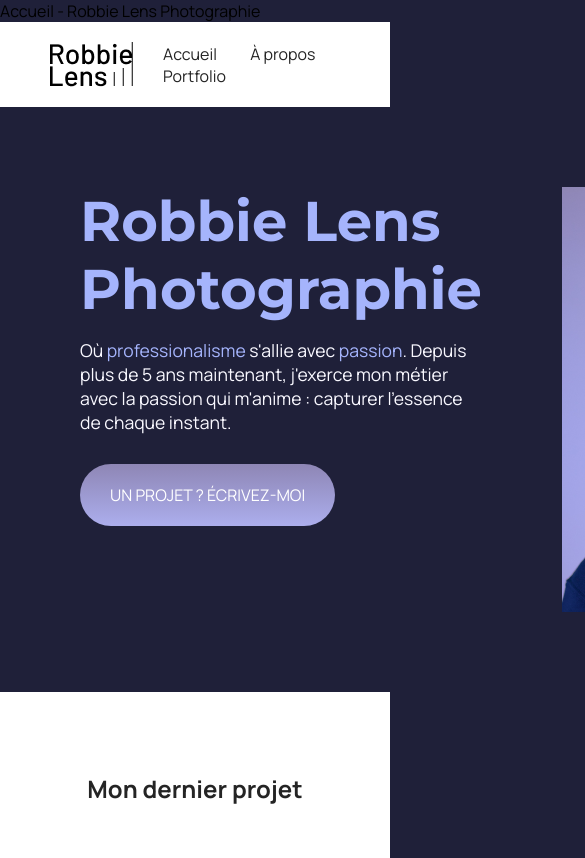
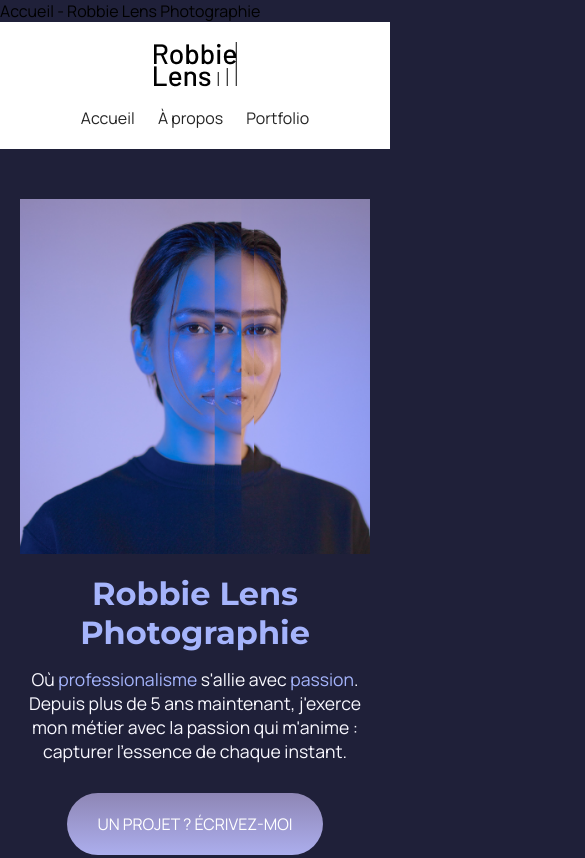
Before and after one commit to louisformation/Project1site, a plain HTML site: page index.html in a window 390 px wide. Shown: the top 858 px of the page, 585 px wide, since content can reach past the window. Drawn offline with Linux system fonts and the light colour scheme.

Commit message:
responsive design

```diff
--- a/style/a-propos.css
+++ b/style/a-propos.css
@@ -57,3 +57,8 @@ h1,
 h2 {
   text-align: center;
 }
+@media screen and (max-width: 996px) {
+  .section-tarifs {
+    display: none;
+  }
+}
--- a/style/index.css
+++ b/style/index.css
@@ -20,7 +20,8 @@
 .accueil-introduction {
   display: flex;
   flex-direction: row;
-  width: 60%;
+  /*width: 60%;*/
+  max-width: 1000px;
   align-items: flex-start;
   margin: auto;
 }
@@ -45,7 +46,8 @@
 form {
   display: flex;
   flex-direction: column;
-  width: 40%;
+  max-width: 1000px;
+  /*width: 40%;*/
   margin: auto;
   color: white;
 }
@@ -79,3 +81,39 @@ input[type='submit'] {
   margin: auto;
   margin-top: 30px;
 }
+@media screen and (max-width: 996px) {
+  .accueil-introduction {
+    flex-direction: column;
+    align-items: center;
+    justify-content: center;
+  }
+
+  .accueil-introduction div {
+    padding-right: 0;
+    text-align: center;
+    order: 2;
+  }
+
+  .accueil-introduction img {
+    order: 1;
+    margin-bottom: 20px;
+    width: 100%;
+  }
+
+  .accueil-photos {
+    padding: 20px;
+  }
+
+  .accueil-photos div {
+    flex-direction: column;
+  }
+
+  .section-contact {
+    padding: 50px 20px;
+  }
+
+  .form-nom-email {
+    flex-direction: column;
+    gap: 0;
+  }
+}
--- a/style/style.css
+++ b/style/style.css
@@ -80,3 +80,33 @@ nav {
 nav a {
   margin-left: 30px;
 }
+
+@media screen and (max-width: 996px) {
+  header nav {
+    flex-direction: column;
+    align-items: center;
+    justify-content: center;
+  }
+
+  header nav img {
+    margin-bottom: 20px;
+  }
+
+  header,
+  footer {
+    padding: 20px 20px;
+  }
+
+  h1 {
+    font-size: 2em;
+  }
+
+  section {
+    padding: 50px 20px 50px 20px;
+  }
+
+  nav a {
+    margin-left: 10px;
+    margin-right: 10px;
+  }
+}
```
Also changed, not shown: style/portfolio.css (+11 -0 lines).
